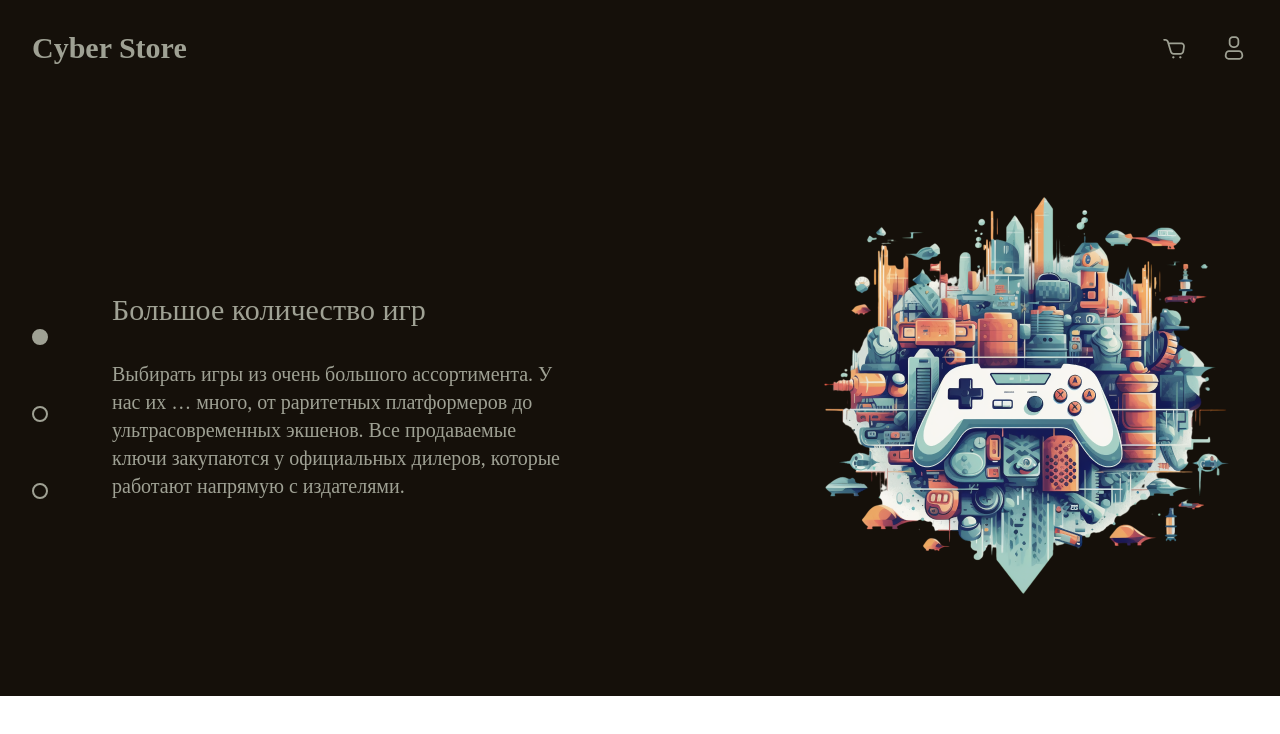
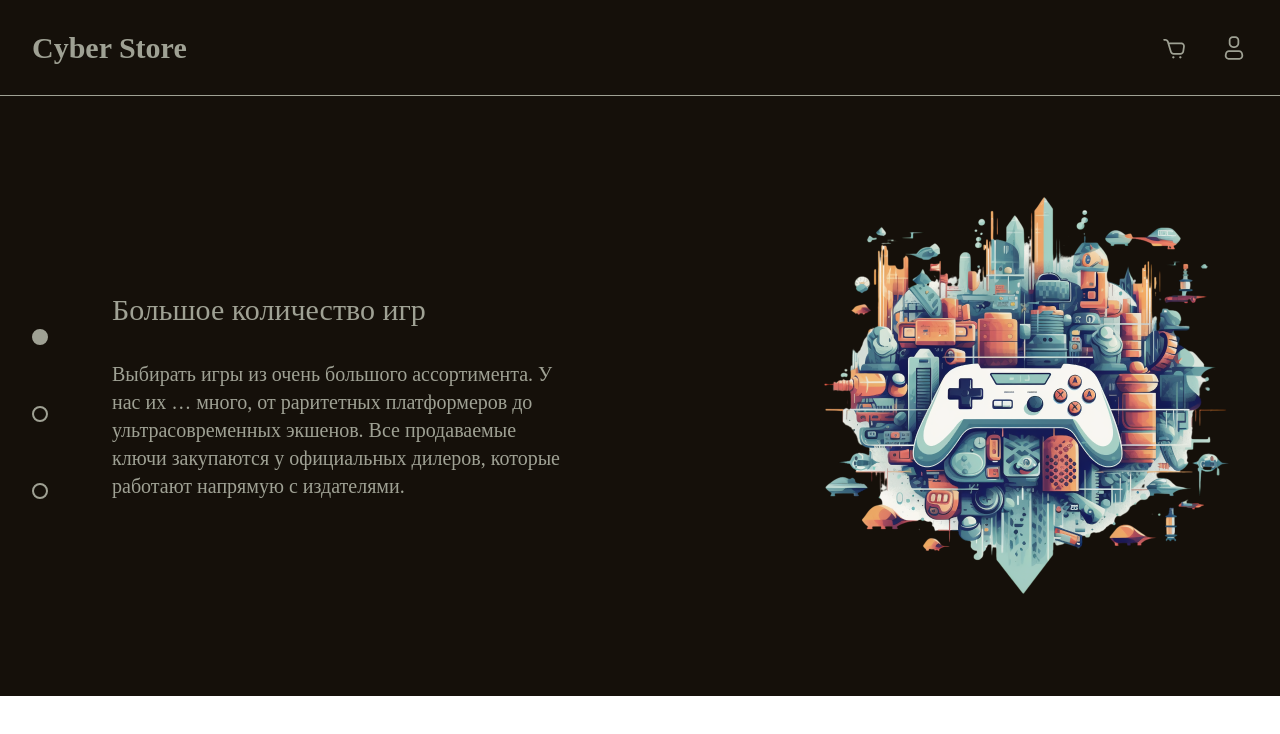
Before and after one commit to Antoha-proger/CyberStore, a Vue app in the folder front/CyberStore/: page / in a window 1280 px wide. Shown: the top 734 px of the page. Built offline with nearby package versions, Linux system fonts and the light colour scheme; a web font is replaced by a local one.

Commit message:
Добавил границу навигации

```diff
--- a/front/CyberStore/src/components/Navigation.vue
+++ b/front/CyberStore/src/components/Navigation.vue
@@ -1,7 +1,7 @@
 <script setup></script>
 
 <template>
-    <div class="px-8 container mx-auto flex justify-between h-24 items-center">
+    <div class="px-8 container mx-auto flex justify-between h-24 items-center border-b border-base-grey">
         <h1 class="text-base-grey font-semibold text-3xl">Cyber Store</h1>
         <div class="flex gap-x-8">
             <svg class="cursor-pointer hover:fill-base-light-grey" width="28" height="28" viewBox="0 0 28 28" fill="#9FA194" xmlns="http://www.w3.org/2000/svg">
```
